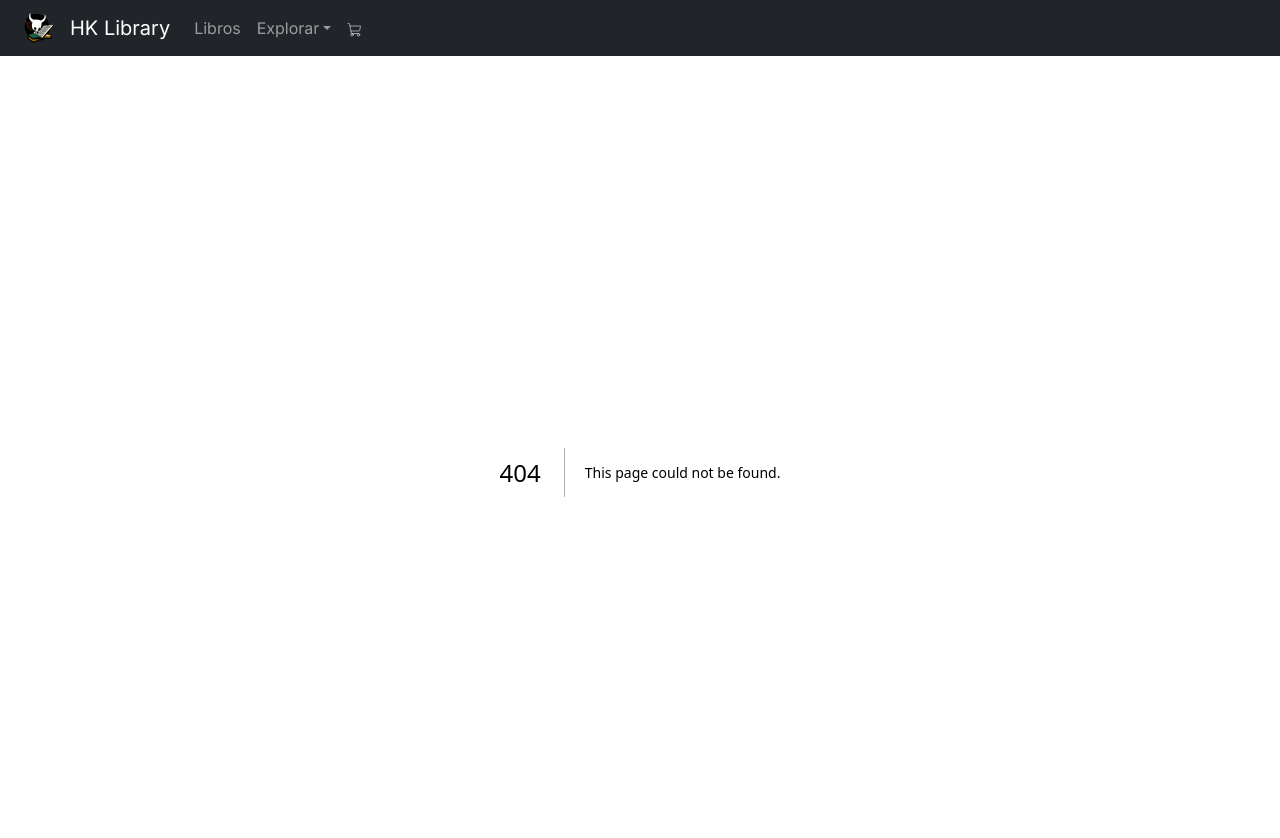
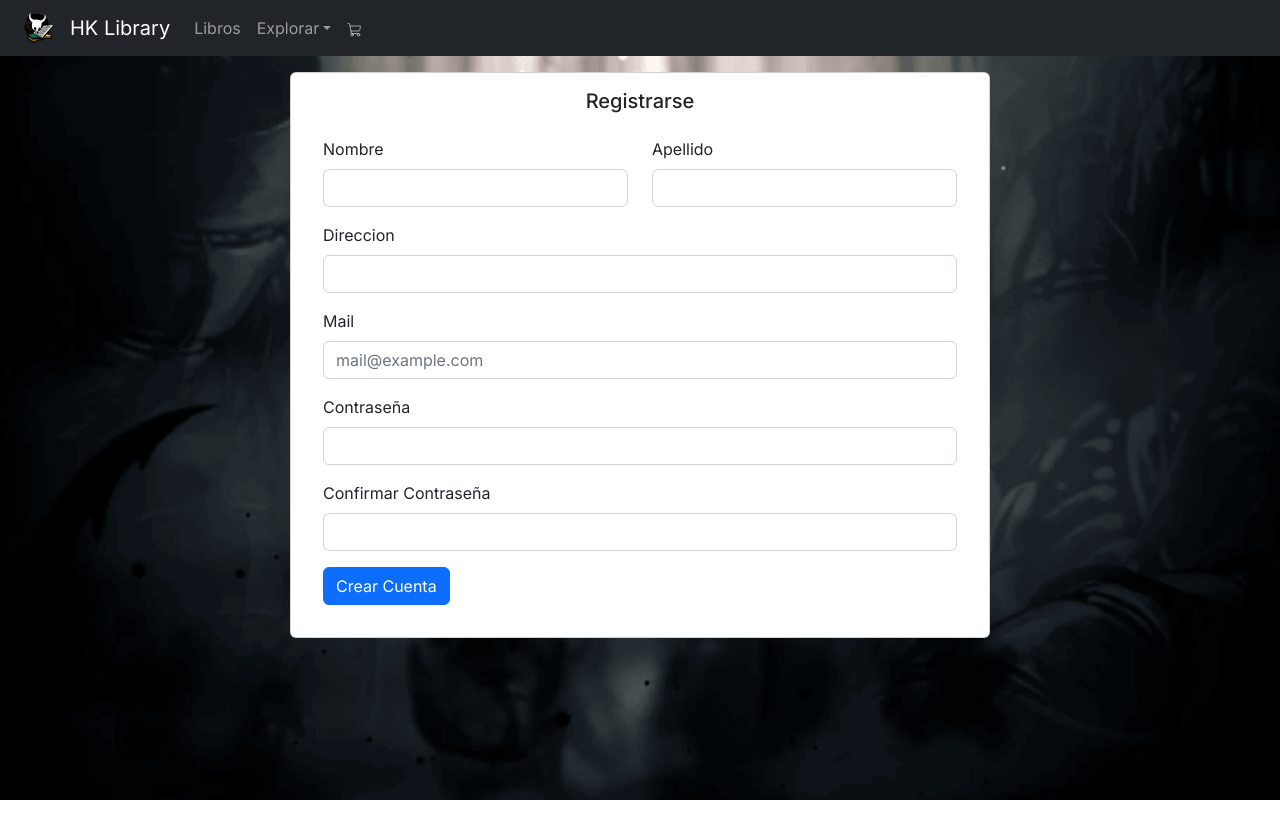
Before and after one commit to NahuelDP8/Projecto_React_Libreria_HKLibrary, a Next.js app: page /register in a window 1280 px wide. Before the commit this address had no page. Shown: the top 838 px of the page. After the commit the page ends 800 px from the top, so only its background shows below. Built offline with nearby package versions, Linux system fonts and the light colour scheme.

Commit message:
Creacion vistas registro y login y registro con la api
Co-Authored-By: Dueñas Pacioni Nahuel <89594152+NahuelDP8@users.noreply.github.com>

```diff
--- /dev/null
+++ b/app/login/loginStyles.css
@@ -0,0 +1,3 @@
+.loginCard{
+    max-width: 500px;
+}
--- /dev/null
+++ b/app/register/page.js
@@ -0,0 +1,90 @@
+'use client';
+
+import { Button, Container, Form, Card, Row, Col } from "react-bootstrap";
+import './registerStyles.css';
+import ApiAuthenticator from "../services/ApiAuthenticator";
+import { useState } from "react";
+
+export default function registerForm(){
+
+    const [formData, setFormData] = useState({
+        "name":"",
+        "lastname":"",
+        "address":"",
+        "email":"",
+        "password":"",
+        "password_confirmation":"",
+    });
+
+    const [errorMessages, setErrorMessages] = useState({
+
+    });
+
+    function updateFormData(e){
+        setFormData(previousState => ({...previousState, [e.target.name]: e.target.value}));
+    }
+
+    function registerClient(){
+        const authenticator = new ApiAuthenticator();
+        authenticator.registerClient(formData).then(response => {
+            console.log(response);
+        }).catch(error => {
+            setErrorMessages(error.response.data.data);
+        });
+    }
+
+    function ErrorMessageContainer({message}){
+        return (
+            <div className="text-danger">
+                {message}
+            </div>
+        );
+    }
+
+
+    return (
+        <Container fluid="md">
+            <Card className="p-3 m-auto registerCard">
+                <Card.Title className="text-center">Registrarse</Card.Title>
+                <Card.Body>
+                    <Form>
+                        <Row>
+                            <Form.Group as={Col} xs={12} sm={6}  controlId="formName" className="mb-3">
+                                <Form.Label>Nombre</Form.Label>
+                                <Form.Control type="text" name="name" onChange={e => updateFormData(e)}/>
+                                <ErrorMessageContainer message={errorMessages.name} />
+                            </Form.Group>
+                            <Form.Group as={Col} xs={12} sm={6} controlId="formLastname" className="mb-3">
+                                <Form.Label>Apellido</Form.Label>
+                                <Form.Control type="text" name="lastname" onChange={e => updateFormData(e)}/>
+                                <ErrorMessageContainer message={errorMessages.lastname} />
+                            </Form.Group>
+                        </Row>
+                        <Form.Group controlId="formAddress" className="mb-3">
+                            <Form.Label>Direccion</Form.Label>
+                            <Form.Control type="text" name="address" onChange={e => updateFormData(e)}/>
+                            <ErrorMessageContainer message={errorMessages.address} />
+                        </Form.Group>
+                        <Form.Group controlId="formMail" className="mb-3">
+                            <Form.Label>Mail</Form.Label>
+                            <Form.Control type="email" placeholder="mail@example.com" name="email" onChange={e => updateFormData(e)}/>
+                            <ErrorMessageContainer message={errorMessages.email} />
+                        </Form.Group>
+                        <Form.Group controlId="formPassword" className="mb-3">
+                            <Form.Label>Contraseña</Form.Label>
+                            <Form.Control type="password" name="password" onChange={e => updateFormData(e)}/>
+                            <ErrorMessageContainer message={errorMessages.password} />
+                        </Form.Group>
+                        <Form.Group controlId="formConfirmPassword" className="mb-3">
+                            <Form.Label>Confirmar Contraseña</Form.Label>
+                            <Form.Control type="password" name="password_confirmation" onChange={e => updateFormData(e)}/>
+                            <ErrorMessageContainer message={errorMessages.password} />
+                        </Form.Group>
+                        <Button onClick={registerClient}>Crear Cuenta</Button>
+
+                    </Form>
+                </Card.Body>
+            </Card>
+        </Container>
+    );
+}
--- /dev/null
+++ b/app/register/registerStyles.css
@@ -0,0 +1,3 @@
+.registerCard{
+    max-width: 700px;
+}
--- /dev/null
+++ b/app/services/ApiAuthenticator.js
@@ -0,0 +1,27 @@
+import axios from "axios";
+
+export default class ApiAuthenticator{
+    constructor(){
+        this.BASE_URL="http://localhost:8000";
+        this.API_URL_BASE="/rest/v1";
+        this.SANCTUM_COOKIE="/sanctum/csrf-cookie";
+
+        this.axiosInstance = axios.create({
+            baseURL: this.BASE_URL,
+            withCredentials: true,
+        });
+    }
+
+    registerClient(clientData){
+        const END_POINT = "/register";
+        const url = this.BASE_URL+this.API_URL_BASE+END_POINT;
+
+        return this.axiosInstance.get(this.BASE_URL+this.SANCTUM_COOKIE).then( response =>{
+            return this.axiosInstance.post(url, clientData).then( response => {
+                return response;
+            }).catch(error => {
+                throw error;
+            })
+        });
+    }
+}
```
Also changed, not shown: app/login/page.js (added, +27 -0 lines).
